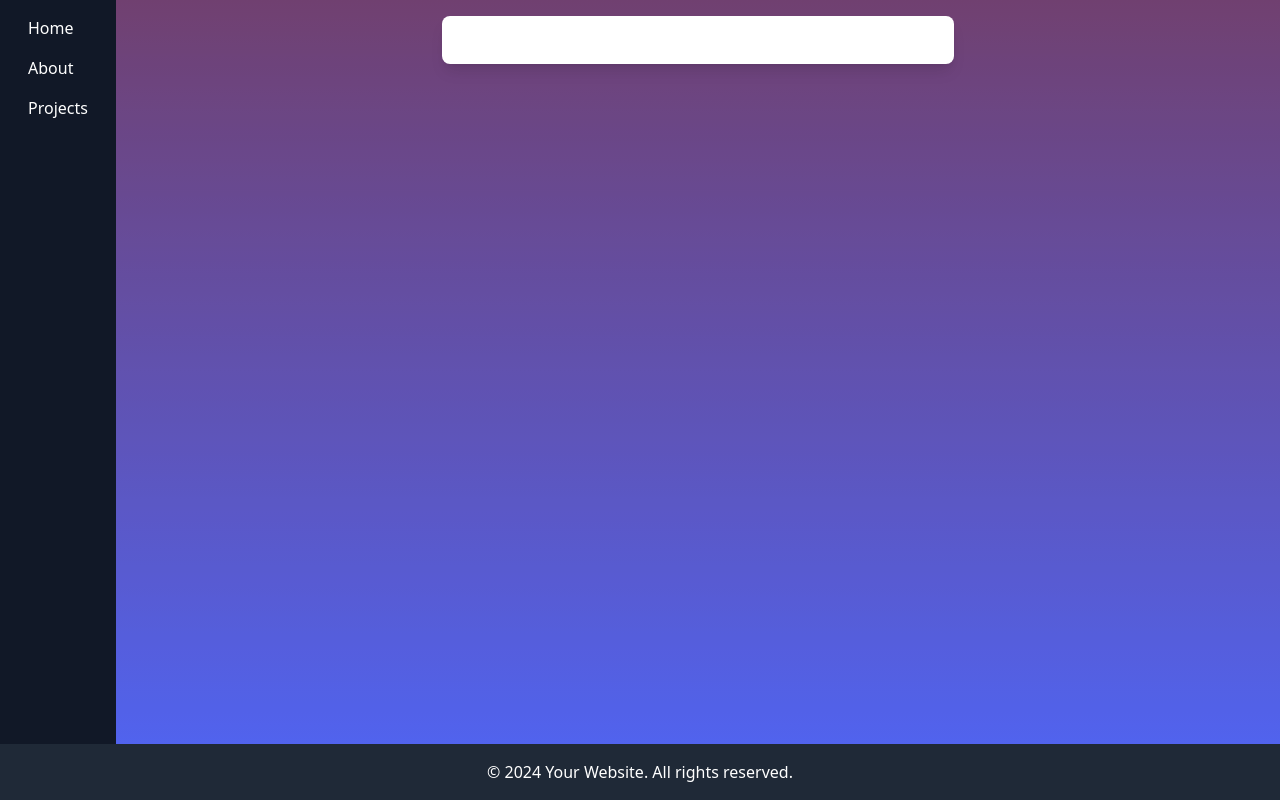
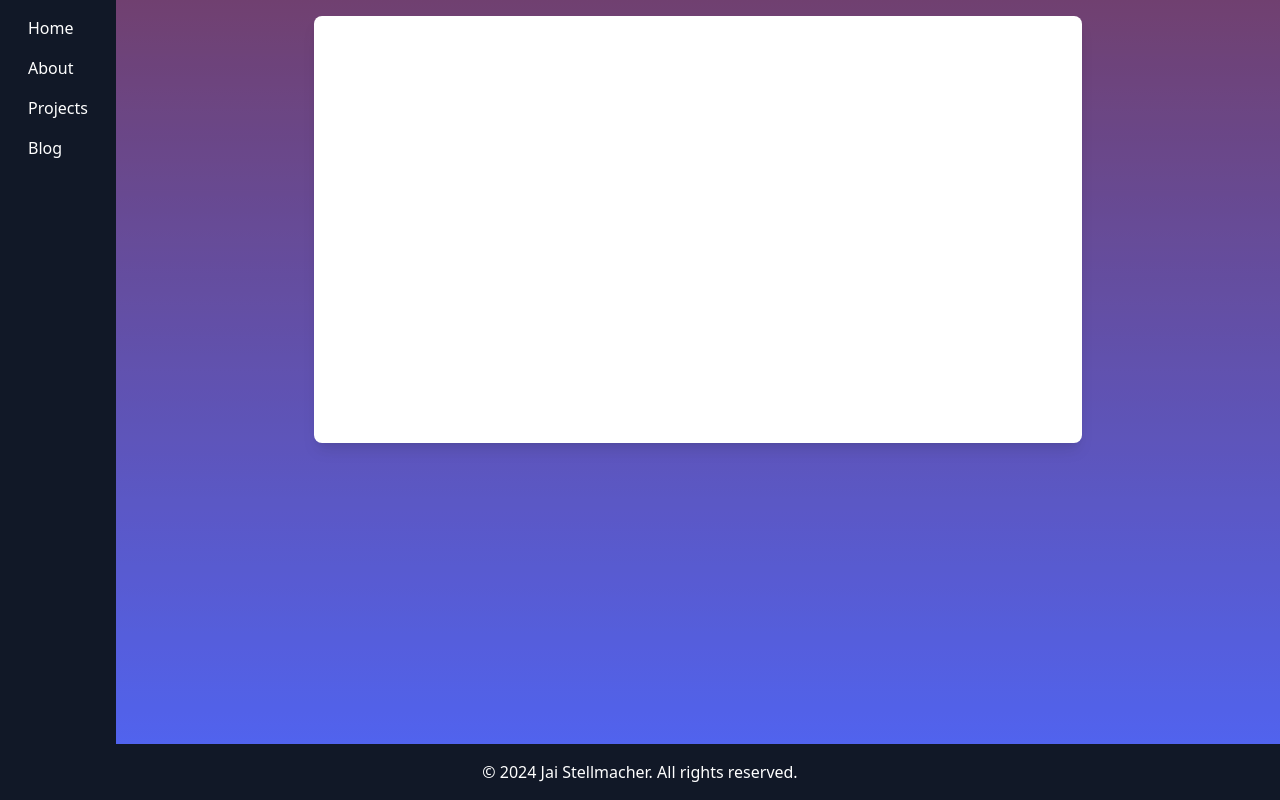
Before and after one commit to jstellmacher/portfo-frontend, a React (Vite) app: page /Blog in a window 1280 px wide. Built offline with nearby package versions, Linux system fonts and the light colour scheme.

Commit message:
adds carousel

```diff
--- a/package.json
+++ b/package.json
@@ -12,6 +12,7 @@
   "dependencies": {
     "react": "^18.2.0",
     "react-dom": "^18.2.0",
+    "react-responsive-carousel": "^3.2.23",
     "react-router-dom": "^6.23.1"
   },
   "devDependencies": {
--- /dev/null
+++ b/src/components/BlogPost.jsx
@@ -0,0 +1,13 @@
+import React from 'react';
+
+const BlogPost = ({ title, date, description }) => {
+  return (
+    <div className="bg-white rounded-lg shadow-lg p-6 mb-4">
+      <h2 className="text-xl font-semibold mb-2">{title}</h2>
+      <p className="text-gray-600 mb-2">{date}</p>
+      <p className="text-gray-800">{description}</p>
+    </div>
+  );
+};
+
+export default BlogPost;
--- /dev/null
+++ b/src/components/Carousel.jsx
@@ -0,0 +1,28 @@
+// Carousel.jsx
+import React from 'react';
+import { Carousel } from 'react-responsive-carousel';
+import 'react-responsive-carousel/lib/styles/carousel.min.css';
+
+const MyCarousel = ({ items }) => {
+  return (
+    <Carousel
+      showArrows={true}
+      showThumbs={false}
+      infiniteLoop={true}
+      autoPlay={true}
+      interval={5000}
+      emulateTouch={true}
+      swipeable={true}
+      dynamicHeight={true}
+    >
+      {items.map((item) => (
+        <div key={item.id}>
+          <img src={item.imageUrl} alt={item.title} />
+          <p className="legend">{item.title}</p>
+        </div>
+      ))}
+    </Carousel>
+  );
+};
+
+export default MyCarousel;
--- a/src/components/Footer.jsx
+++ b/src/components/Footer.jsx
@@ -1,14 +1,16 @@
 // Footer.jsx
-import React from 'react';
+import React from "react";
 
 const Footer = () => {
   return (
-    <footer className="bg-gray-800 text-white py-4">
+    <footer className="bg-gray-900 text-white py-4 mt-auto">
       <div className="container mx-auto">
-        <p className="text-center">© 2024 Your Website. All rights reserved.</p>
+        <p className="text-center">
+          © 2024 Jai Stellmacher. All rights reserved.
+        </p>
       </div>
     </footer>
   );
-}
+};
 
 export default Footer;
--- a/src/components/MainLayout.jsx
+++ b/src/components/MainLayout.jsx
@@ -13,7 +13,7 @@ const MainLayout = ({ children }) => {
         <Header />
         <div className="flex flex-grow"> {/* Container for both the Nav and the main content */}
           <Nav /> {/* Include the Nav component */}
-          <div className="flex-grow p-4"> {/* Adjusted main container */}
+          <div className="flex-grow p-4 overflow-auto"> {/* Adjusted main container with overflow-auto */}
             {children}
           </div>
         </div>
--- a/src/components/Nav.jsx
+++ b/src/components/Nav.jsx
@@ -15,6 +15,9 @@ const Nav = () => {
         <li>
           <Link to="/projects" className="hover:bg-blue-500 px-3 py-2 rounded">Projects</Link>
         </li>
+        <li>
+            <Link to="/blog" className="hover:bg-blue-500 px-3 py-2 rounded">Blog</Link>
+        </li>
       </ul>
     </nav>
   );
--- a/src/components/PortfolioCard.jsx
+++ b/src/components/PortfolioCard.jsx
@@ -3,7 +3,7 @@ import React from 'react';
 
 const PortfolioCard = ({ children }) => {
   return (
-    <div className="bg-white rounded-lg shadow-lg p-6 transform transition-transform duration-500 max-w-lg mx-auto">
+    <div className="bg-white rounded-lg shadow-lg p-6 transform transition-transform duration-500 max-w-screen-md h-3/5 mx-auto">
       <div className="card-content">
         {children}
       </div>
--- /dev/null
+++ b/src/pages/Blog.jsx
@@ -0,0 +1,34 @@
+// Blog.jsx
+import React, { useEffect, useState } from 'react';
+import MyCarousel from '../components/Carousel'; // Adjust path as per your file structure
+
+const Blog = () => {
+  const [blogPosts, setBlogPosts] = useState([]);
+
+  useEffect(() => {
+    // Fetch blog data from your API endpoint
+    const fetchBlogPosts = async () => {
+      try {
+        const response = await fetch('your-api-endpoint');
+        if (!response.ok) {
+          throw new Error('Failed to fetch blog posts');
+        }
+        const data = await response.json();
+        setBlogPosts(data);
+      } catch (error) {
+        console.error('Error fetching blog posts:', error);
+      }
+    };
+
+    fetchBlogPosts();
+  }, []);
+
+  return (
+    <div className="container mx-auto py-8">
+      <h1 className="text-3xl font-bold mb-4">Blog</h1>
+      <MyCarousel items={blogPosts} />
+    </div>
+  );
+};
+
+export default Blog;
--- a/src/pages/Home.jsx
+++ b/src/pages/Home.jsx
@@ -5,7 +5,7 @@ import ProfilePicture from '../components/ProfilePicture';
 const Home = () => {
   return (
     <div>
-      <ProfilePicture imageUrl="https://via.placeholder.com/150" alt="Profile Picture" />
+      <ProfilePicture imageUrl="https://picsum.photos/200" alt="Profile Picture" />
       <h2 className="text-xl font-semibold">Welcome to My Portfolio</h2>
       <p className="mt-4">This is the home page content.</p>
     </div>
```
Also changed, not shown: src/App.jsx (+10 -8 lines), 1 other file (tests, documents, lock files or other folders).
